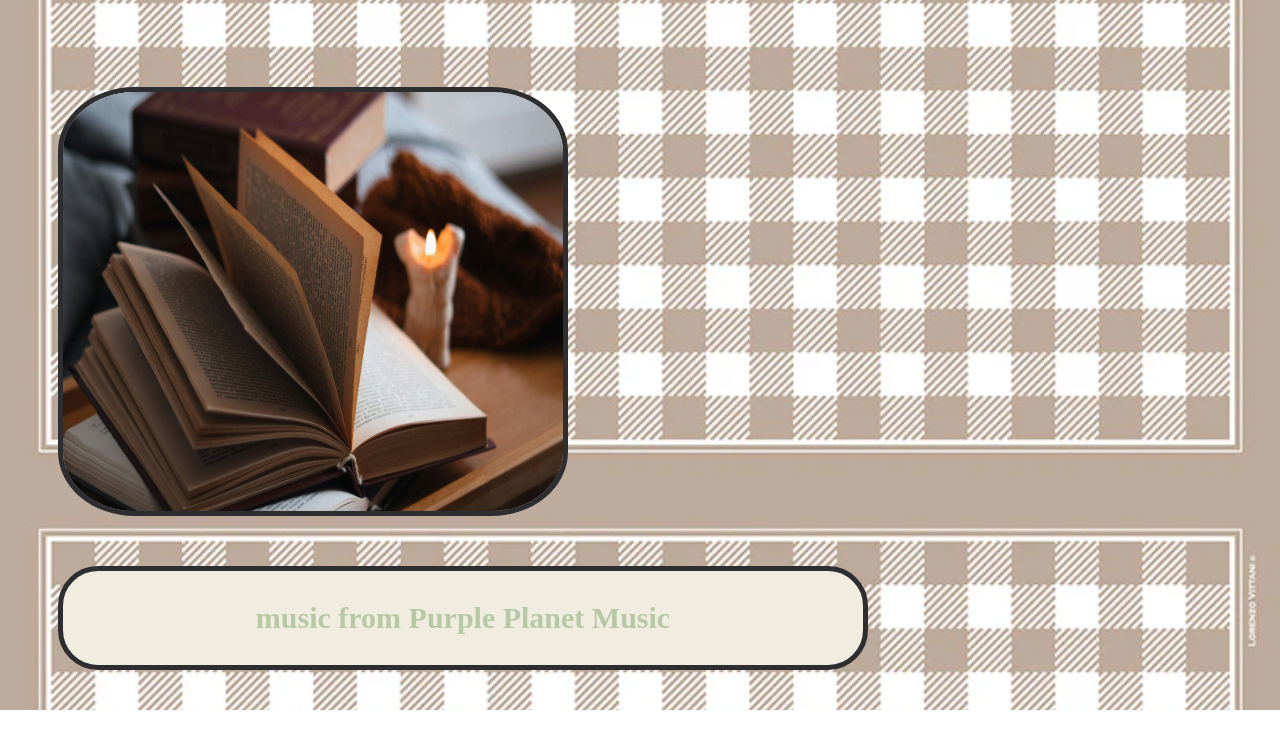
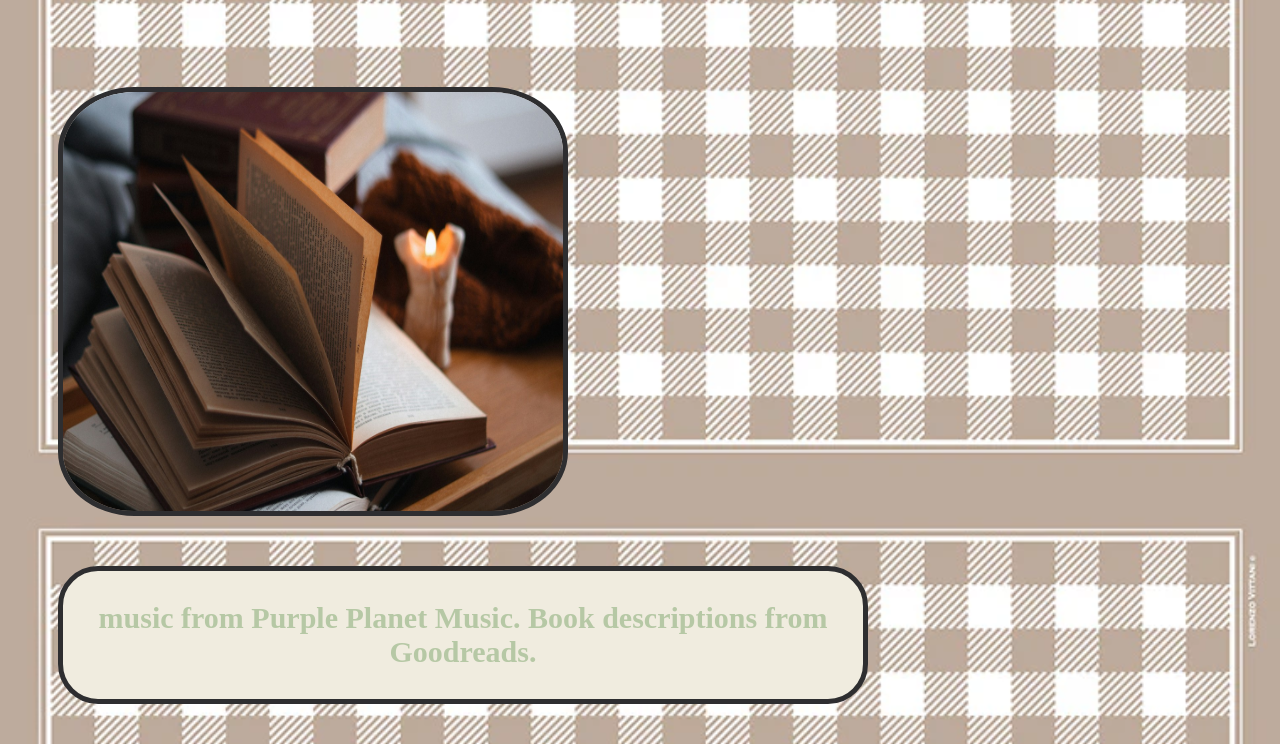
Before and after one commit to Flappyfroggy/frogblog, a plain HTML site: page index.html in a window 1280 px wide. Shown: the part 790-1534 px from the top of the page. Before the commit the page ends 1500 px from the top, so only its background shows below. Drawn offline with Linux system fonts and the light colour scheme; a web font is replaced by a local one.

Commit message:
Update index.html
credit goodreads

```diff
--- a/index.html
+++ b/index.html
@@ -111,6 +111,6 @@ audio {
 </div>
 <img src="books-candle-cozy.jpg" height="419" width="500">
 <div>
-<P><span>music from Purple Planet Music</span></P></div>
+<P><span>music from Purple Planet Music. Book descriptions from Goodreads.</span></P></div>
 </body>
 </html>
```
